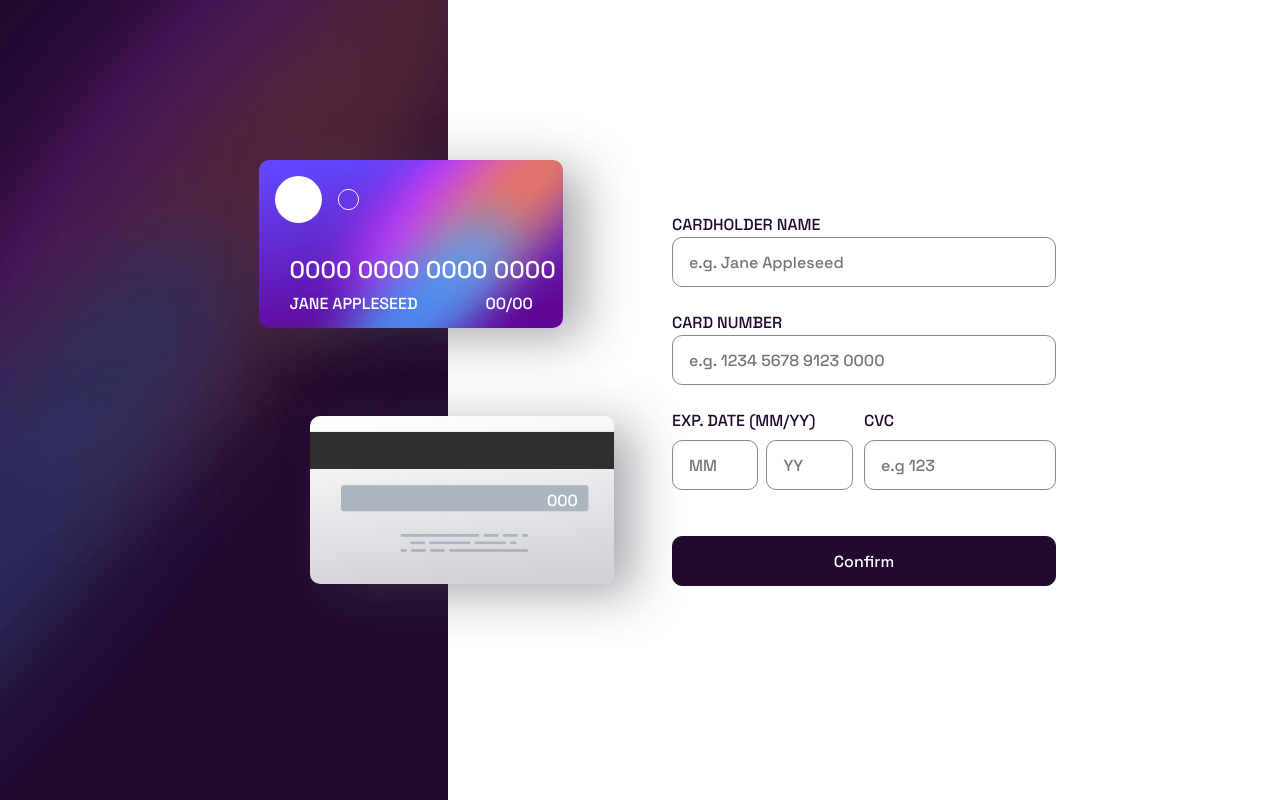
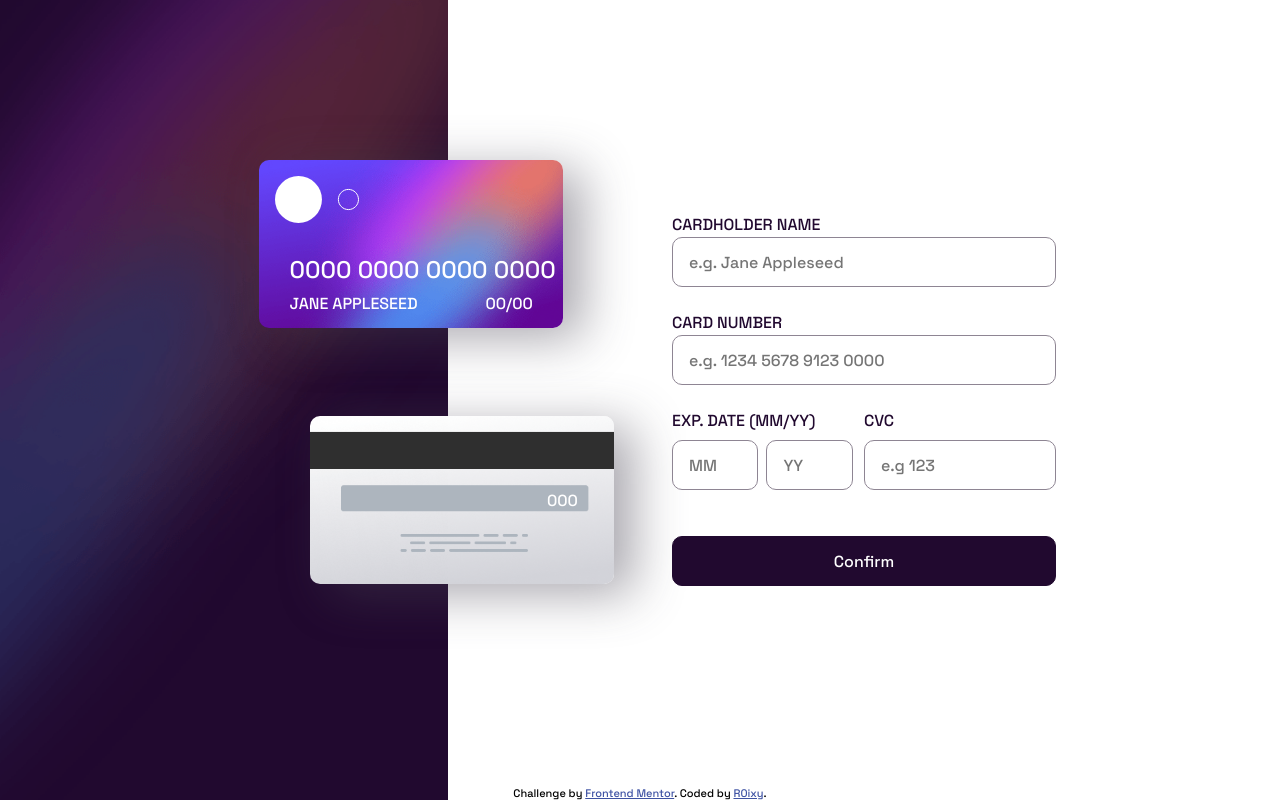
Before and after one commit to R0ixy/interactive-card, a React (Create React App) app: page / in a window 1280 px wide. Built offline with nearby package versions, Linux system fonts and the light colour scheme.

Commit message:
fix footer

```diff
--- a/src/App.tsx
+++ b/src/App.tsx
@@ -1,12 +1,12 @@
 import React from 'react';
 import { CardPage } from './components/card-page/card-page';
-// import { Footer } from './components/footer/footer';
+import { Footer } from './components/footer/footer';
 
 function App() {
   return (
     <>
       <CardPage />
-      {/*<Footer />*/}
+      <Footer />
     </>
   );
 }
--- a/src/assets/css/styles.scss
+++ b/src/assets/css/styles.scss
@@ -5,5 +5,5 @@ body {
   margin: 0;
   font-family: 'Space Grotesk', sans-serif;
   font-weight: 500;
-  font-size: var(--font-size);
+  //font-size: var(--font-size);
 }
--- a/src/components/footer/footer.tsx
+++ b/src/components/footer/footer.tsx
@@ -6,7 +6,7 @@ const Footer: FC = () => {
   return (
     <div className={styles.attribution}>
       Challenge by <a href="https://www.frontendmentor.io?ref=challenge" target="_blank">Frontend Mentor</a>.
-      Coded by <a href="https://github.com/r0ixy">R0ixy</a>.
+      Coded by <a href="https://www.github.com/r0ixy" target="_blank">R0ixy</a>.
     </div>
   );
 };
--- a/src/components/footer/styles.module.scss
+++ b/src/components/footer/styles.module.scss
@@ -1,5 +1,9 @@
 .attribution {
-  font-size: 11px; text-align: center;
+  margin-top: -14px;
+  height: 14px;
+  font-size: 11px;
+  text-align: center;
+
   a {
     color: hsl(228, 45%, 44%);
   }
```
